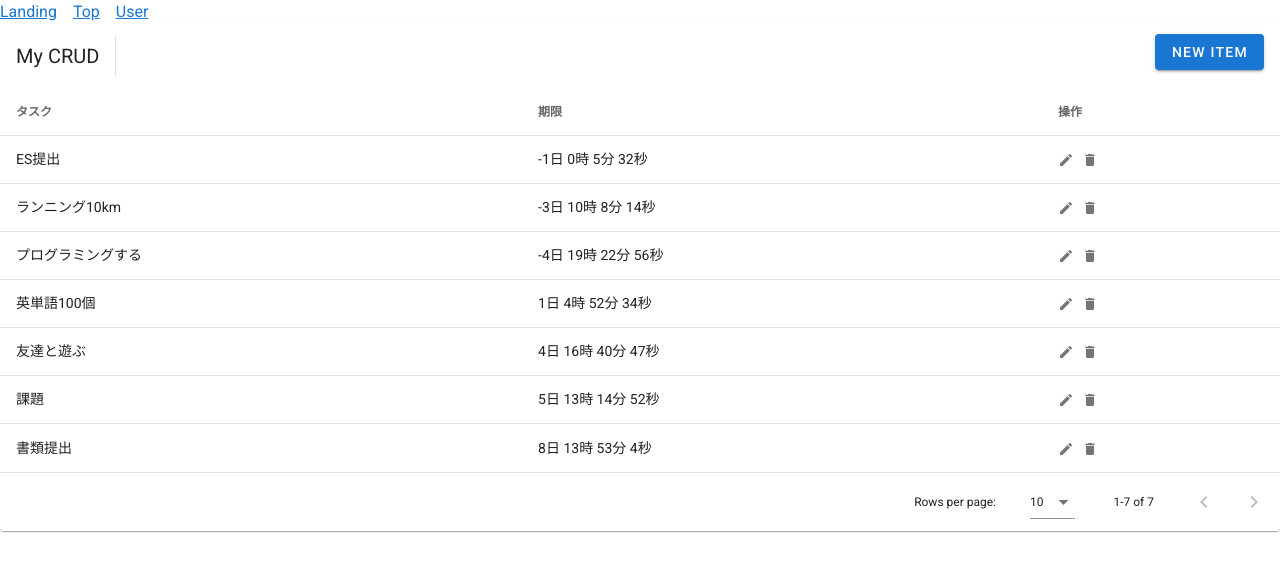
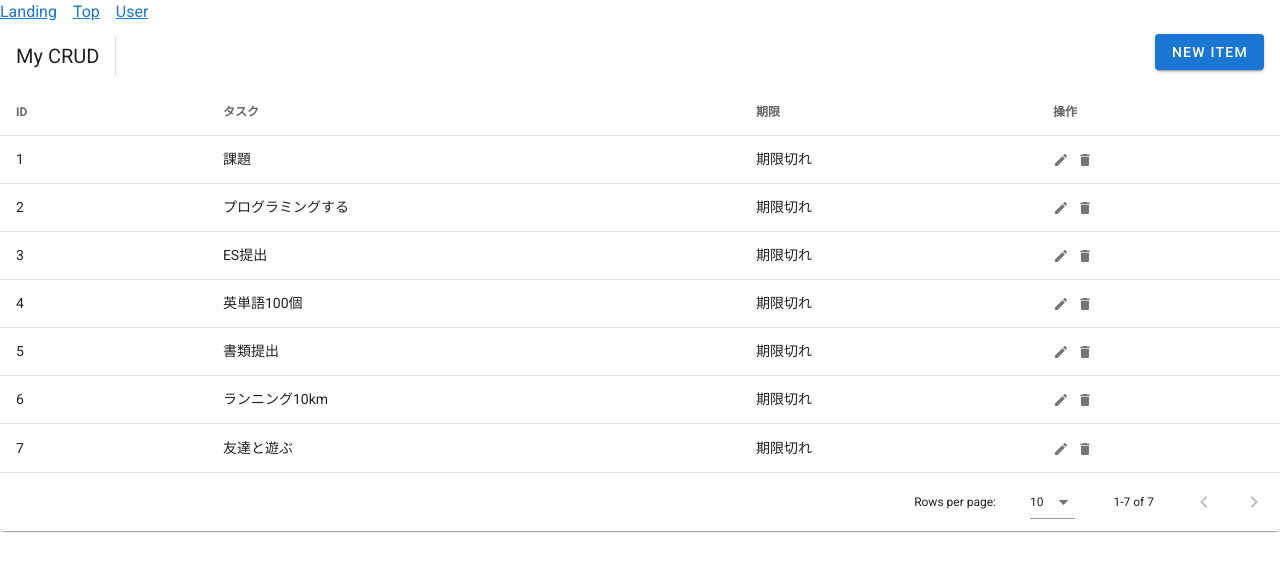
Before and after one commit to ToruTamahashi/AutumunHack2020, a Vue app in the folder vueproject/: page /top in a window 1280 px wide. Shown: the top 572 px of the page. Built offline with nearby package versions, Linux system fonts and the light colour scheme; no server answers.

Commit message:
axiosはだいたい書けた

```diff
--- a/vueproject/src/components/TaskForm.vue
+++ b/vueproject/src/components/TaskForm.vue
@@ -34,6 +34,7 @@
 <script>
 import DatePicker from "./DatePicker.vue";
 import TimePicker from "./TimePicker.vue";
+import axios from "axios"
 
 export default {
   components: {
@@ -56,6 +57,7 @@ export default {
     checkbox: false,
     date: null,
     time: "",
+    responseTaskList: []
   }),
   computed: {
     fullDate() {
@@ -91,13 +93,16 @@ export default {
     },
     submit() {
       // axiosで送信処理をする
-      console.log({
+      axios.post("保存用リンク", {
         task: this.task,
         email: this.email,
         deadLine: this.fullDateString,
         tweet: this.checkbox,
-      });
-      console.log("Submit!");
+        tweetedExpiredTask: 0
+      }).then(res => {
+        this.responseTaskList = res.data
+        this.passTaskListAfterAddTask(res.data)
+      })
       this.task = "";
       this.email = "";
       this.$refs.form.resetValidation();
@@ -115,6 +120,9 @@ export default {
 
       return format;
     },
+    passTaskListAfterAddTask(data) {
+      this.$emit("passTaskListAfterAddTask", data)
+    }
   },
 };
 </script>
--- a/vueproject/src/components/TaskList.vue
+++ b/vueproject/src/components/TaskList.vue
@@ -26,6 +26,7 @@
               ref="taskform"
               @submitFromTaskForm="save"
               @closeFromTaskForm="close"
+              @passTaskListAfterAddTask="updateTaskListAfterAddTask"
             />
           </v-card>
         </v-dialog>
@@ -69,7 +70,7 @@
 
 <script>
 import TaskForm from "./TaskForm.vue";
-import axios from "axios"
+import axios from "axios";
 
 const dayfullMilliseconds = 1000 * 60 * 60 * 24;
 const hourMilliseconds = 1000 * 60 * 60;
@@ -86,6 +87,10 @@ export default {
     dialogDelete: false,
     headers: [
       {
+        text: "ID",
+        value: "id",
+      },
+      {
         text: "タスク",
         align: "start",
         sortable: false,
@@ -98,16 +103,28 @@ export default {
     editedItem: {
       name: "",
       limit: 0,
+      id: "",
     },
     defaultItem: {
       name: "",
       limit: 0,
     },
     now: new Date(),
+    taskData: [],
   }),
   created() {
-    axios.get("http://localhost:5000/json")
-    .then((res) => {console.log(res)})
+    axios.get("http://localhost:5000/json").then((res) => {
+      res.data.forEach((task) => {
+        this.tasks.push({
+          name: task.name,
+          limit: this.msToTime(new Date(task.deadLine)),
+          id: task.id,
+        });
+      });
+    });
+    this.sendOauthVerifier(this.$route.query.oauth_verifier);
+
+    this.findExpiredTask();
   },
 
   computed: {
@@ -119,59 +136,38 @@ export default {
       return [
         {
           name: "課題",
-          limit: `${this.getLimitDay(new Date("2020/10/31/06:22:18"))}日
-                  ${this.getLimitHours(new Date("2020/10/31/06:22:18"))}時
-                  ${this.getLimitMinutes(new Date("2020/10/31/06:22:18"))}分
-                  ${this.getLimitSeconds(new Date("2020/10/31/06:22:18"))}秒
-                  `,
+          limit: this.msToTime(new Date("2020/10/16/12:30:00")),
+          id: 1,
         },
         {
           name: "プログラミングする",
-          limit: `${this.getLimitDay(new Date("2020/10/22/12:30:22"))}日
-                  ${this.getLimitHours(new Date("2020/10/22/12:30:22"))}時
-                  ${this.getLimitMinutes(new Date("2020/10/22/12:30:22"))}分
-                  ${this.getLimitSeconds(new Date("2020/10/22/12:30:22"))}秒
-                  `,
+          limit: this.msToTime(new Date("2020/10/21/9:30:00")),
+          id: 2,
         },
         {
           name: "ES提出",
-          limit: `${this.getLimitDay(new Date("2020/10/24/17:12:58"))}日
-                  ${this.getLimitHours(new Date("2020/10/24/17:12:58"))}時
-                  ${this.getLimitMinutes(new Date("2020/10/24/17:12:58"))}分
-                  ${this.getLimitSeconds(new Date("2020/10/24/17:12:58"))}秒
-                  `,
+          limit: this.msToTime(new Date("2020/10/21/11:22:00")),
+          id: 3,
         },
         {
           name: "英単語100個",
-          limit: `${this.getLimitDay(new Date("2020/10/26/22:00:00"))}日
-                  ${this.getLimitHours(new Date("2020/10/26/22:00:00"))}時
-                  ${this.getLimitMinutes(new Date("2020/10/26/22:00:00"))}分
-                  ${this.getLimitSeconds(new Date("2020/10/26/22:00:00"))}秒
-                  `,
+          limit: this.msToTime(new Date("2020/10/21/17:00:00")),
+          id: 4,
         },
         {
           name: "書類提出",
-          limit: `${this.getLimitDay(new Date("2020/11/3/07:00:30"))}日
-                  ${this.getLimitHours(new Date("2020/11/3/07:00:30"))}時
-                  ${this.getLimitMinutes(new Date("2020/11/3/07:00:30"))}分
-                  ${this.getLimitSeconds(new Date("2020/11/3/07:00:30"))}秒
-                  `,
+          limit: this.msToTime(new Date("2020/10/21/10:25:00")),
+          id: 5,
         },
         {
           name: "ランニング10km",
-          limit: `${this.getLimitDay(new Date("2020/10/23/03:15:40"))}日
-                  ${this.getLimitHours(new Date("2020/10/23/03:15:40"))}時
-                  ${this.getLimitMinutes(new Date("2020/10/23/03:15:40"))}分
-                  ${this.getLimitSeconds(new Date("2020/10/23/03:15:40"))}秒
-                  `,
+          limit: this.msToTime(new Date("2020/10/21/9:40:00")),
+          id: 6,
         },
         {
           name: "友達と遊ぶ",
-          limit: `${this.getLimitDay(new Date("2020/10/30/09:48:13"))}日
-                  ${this.getLimitHours(new Date("2020/10/30/09:48:13"))}時
-                  ${this.getLimitMinutes(new Date("2020/10/30/09:48:13"))}分
-                  ${this.getLimitSeconds(new Date("2020/10/30/09:48:13"))}秒
-                  `,
+          limit: this.msToTime(new Date("2020/10/21/22:00:30")),
+          id: 7,
         },
       ];
     },
@@ -189,7 +185,7 @@ export default {
         if (value > 0) {
           setTimeout(() => {
             this.now = new Date();
-          }, 1000);
+          }, 1000 * 60);
         }
       },
       immediate: true,
@@ -204,16 +200,30 @@ export default {
     },
 
     deleteItem(item) {
-      this.checkbox = false
+      this.checkbox = false;
       this.editedIndex = this.tasks.indexOf(item);
       this.editedItem = Object.assign({}, item);
       this.dialogDelete = true;
+      axios
+        .delete("削除用リンク", {
+          id: item.id,
+        })
+        .then((res) => {
+          res.data.forEach((task) => {
+            this.tasks = []
+            this.tasks.push({
+              name: task.name,
+              limit: this.msToTime(new Date(task.deadLine)),
+              id: task.id,
+            });
+          });
+        });
     },
 
     deleteItemConfirm() {
       this.tasks.splice(this.editedIndex, 1);
       if (this.checkbox) {
-        console.log("Tweet task complete!")
+        console.log("Tweet task complete!");
       }
       this.closeDelete();
     },
@@ -246,53 +256,70 @@ export default {
       this.close();
     },
 
-    getLimitDay(date) {
-      const limitDateMilliseconds = date.getTime() - this.now.getTime();
-      return Math.floor(limitDateMilliseconds / dayfullMilliseconds);
+    msToTime(date) {
+      const duration = date.getTime() - this.now.getTime();
+      if (duration < 0) {
+        return "期限切れ";
+      }
+
+      const day = Math.floor(duration / dayfullMilliseconds);
+      const hour = Math.floor(
+        (duration - dayfullMilliseconds * day) / hourMilliseconds
+      );
+      const minute = Math.floor(
+        (duration - dayfullMilliseconds * day - hourMilliseconds * hour) /
+          minuteMilliseconds
+      );
+
+      const hh = ("00" + hour).slice(-2);
+      const mm = ("00" + minute).slice(-2);
+      // const ms = ("00000" + (duration % 60000)).slice(-5);
+
+      const time = `${String(day).padStart(2, "0")}日${hh}時${mm}分`;
+
+      return time;
     },
 
-    getLimitHours(date) {
-      const limitDateMilliseconds = date.getTime() - this.now.getTime();
-      const day = Math.floor(limitDateMilliseconds / dayfullMilliseconds);
-      return Math.floor(
-        (limitDateMilliseconds - day * dayfullMilliseconds) / hourMilliseconds
-      );
+    findExpiredTask() {
+      this.tasks.forEach((task) => {
+        if (task.limit === "期限切れ") {
+          const tweetTaskId = task.id;
+          console.log(tweetTaskId);
+          // バックエンドにid渡してツイート要請
+          axios.get("http://localhost:5000/task/tweetTaskId").then((res) => {
+            const tweetedExpiredTask = res.data.tweetedExpiredTask;
+            if (tweetedExpiredTask === 0) {
+              // まだツイートしていない
+              // id添えてツイートするようpostリクエスト送る
+              axios.put("idでタスクを検索する", {
+                tweetedExpiredTask: 1,
+              });
+            }
+          });
+        }
+      });
     },
 
-    getLimitMinutes(date) {
-      const limitDateMilliseconds = date.getTime() - this.now.getTime();
-      const day = Math.floor(limitDateMilliseconds / dayfullMilliseconds);
-      const hours = Math.floor(
-        (limitDateMilliseconds - day * dayfullMilliseconds) / hourMilliseconds
-      );
-      return Math.floor(
-        (limitDateMilliseconds -
-          day * dayfullMilliseconds -
-          hours * hourMilliseconds) /
-          minuteMilliseconds
-      );
+    sendOauthVerifier(query) {
+      axios
+        .post("link", {
+          token: query,
+        })
+        .then((res) => {
+          this.taskData = res;
+        });
     },
 
-    getLimitSeconds(date) {
-      const limitDateMilliseconds = date.getTime() - this.now.getTime();
-      const day = Math.floor(limitDateMilliseconds / dayfullMilliseconds);
-      const hours = Math.floor(
-        (limitDateMilliseconds - day * dayfullMilliseconds) / hourMilliseconds
-      );
-      const minutes = Math.floor(
-        (limitDateMilliseconds -
-          day * dayfullMilliseconds -
-          hours * hourMilliseconds) /
-          minuteMilliseconds
-      );
-      return Math.floor(
-        (limitDateMilliseconds -
-          day * dayfullMilliseconds -
-          hours * hourMilliseconds -
-          minutes * minuteMilliseconds) /
-          1000
-      );
-    },
+    updateTaskListAfterAddTask(data) { // 送信後のres.data
+    this.tasks = []
+      data.forEach((task) => {
+        this.tasks.push({
+          name: task.name,
+          limit: this.msToTime(new Date(task.deadLine)),
+          id: task.id,
+        });
+      });
+    }
   },
 };
 </script>
```
